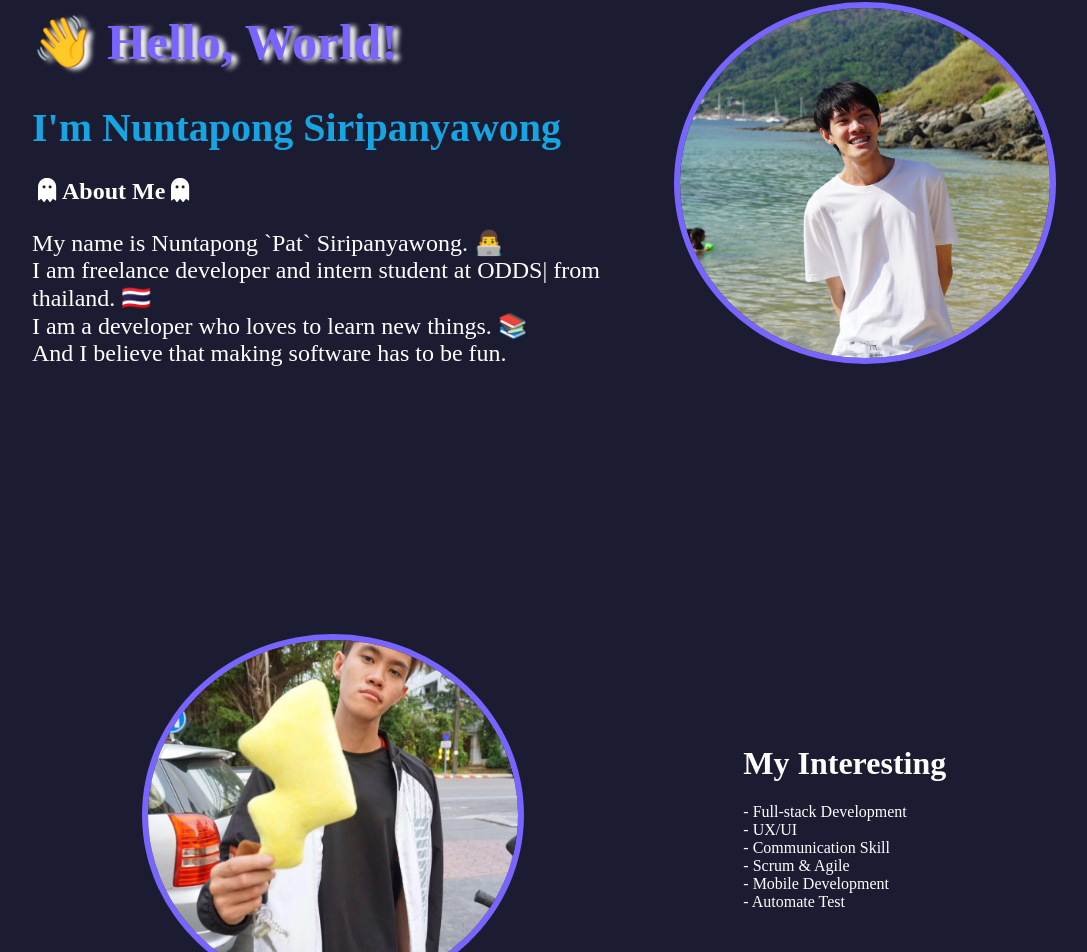
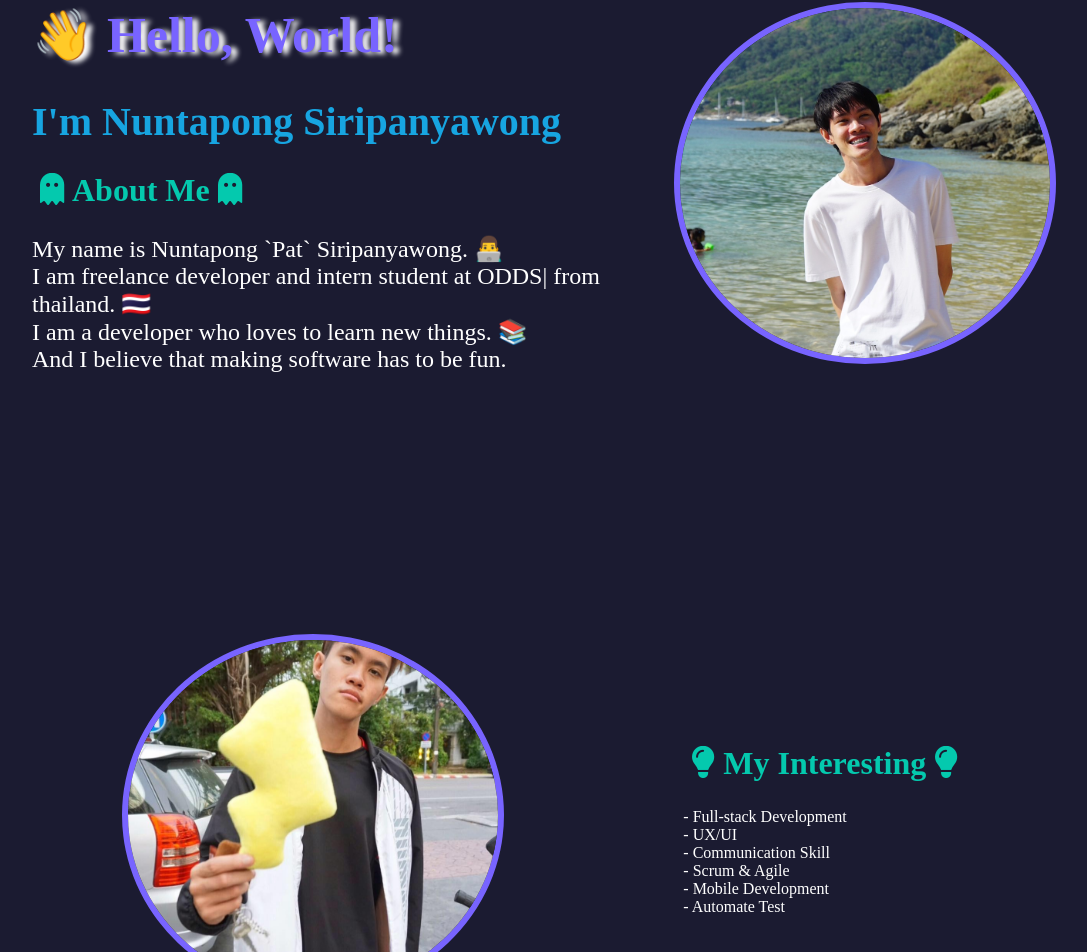
Before and after one commit to NuntapongS/my-portfolio, a React (Create React App) app: page / in a window 1280 px wide. Shown: the part 181-1133 px from the top of the page, without its empty margins (96-1183 px from the left). Built offline with nearby package versions, Linux system fonts and the light colour scheme.

Commit message:
add: icon interesting

```diff
--- a/src/components/whoAmI.tsx
+++ b/src/components/whoAmI.tsx
@@ -12,7 +12,7 @@ const WhoAmI = () => {
         <div className="text-content">
           <h1 className="title-greeting">👋 Hello, World!</h1>
           <h1 className="title-name">I'm Nuntapong Siripanyawong</h1>
-          <h2 className="title-about-me">
+          <h2 className="title-content">
             <i className="fa-sharp fa-solid fa-ghost fa-fw fa-beat"></i>About Me
             <i className="fa-sharp fa-solid fa-ghost fa-fw fa-beat"></i>
           </h2>
@@ -32,7 +32,11 @@ const WhoAmI = () => {
       </div>
       <div className="landing-2 row-reverse" id="my-interesting">
         <div id="my-interesting" className="text-content">
-          <h1>My Interesting</h1>
+          <h2 className="title-content">
+            <i className="fa-sharp fa-solid fa-lightbulb fa-fw fa-beat"></i>My
+            Interesting
+            <i className="fa-sharp fa-solid fa-lightbulb fa-fw fa-beat"></i>
+          </h2>
           <div className="interest-content">
             <li>- Full-stack Development</li>
             <li>- UX/UI</li>
```
